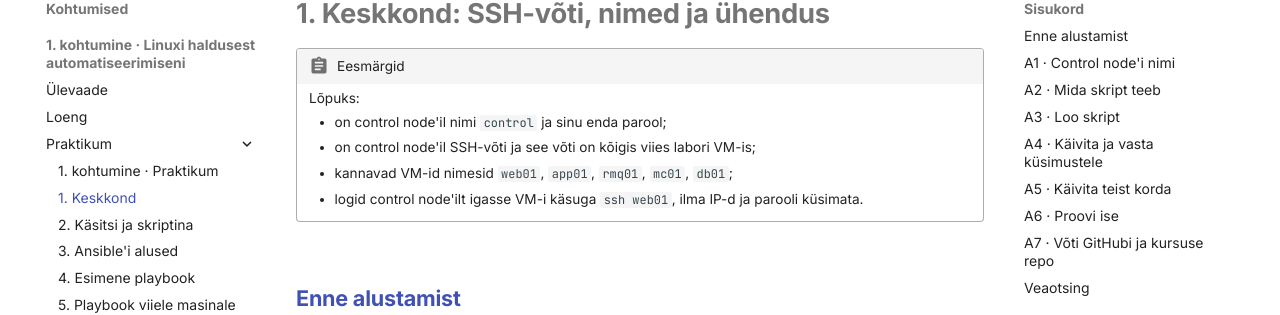
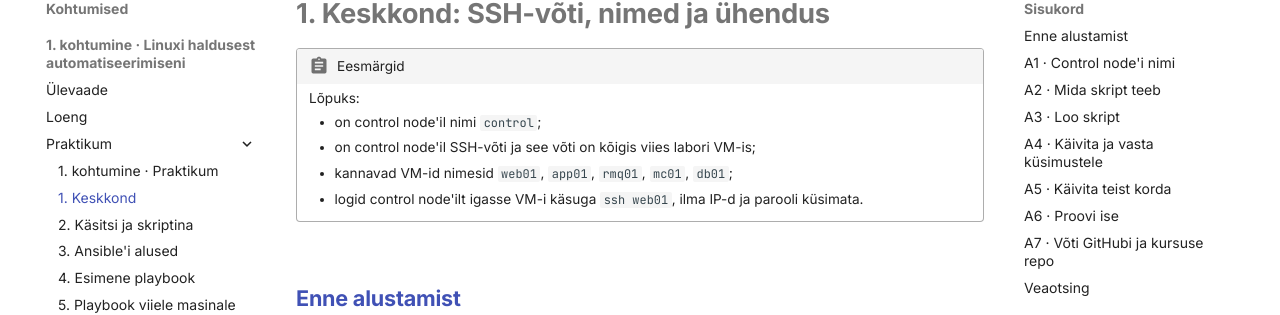
Before and after one commit to hkhk-tk/is1-automatiseerimine, an MkDocs documentation site: the page built from docs/k01/lab-1-keskkond.md, in a window 1280 px wide and 900 px high. Shown: the part 150-465 px from the top of the window. Built offline with MkDocs 1.6.1 and Material for MkDocs 9.7.7, drawn with Linux system fonts in a browser that asks for light colours; comment, search, counter and statistics services are not loaded.

Commit message:
Keskkond: ilma PowerShelli ja paroolivahetuseta, hostivõtmed Proxmoxi konsoolis

```diff
--- a/docs/k01/lab-1-keskkond.md
+++ b/docs/k01/lab-1-keskkond.md
@@ -11,7 +11,7 @@ tags:
 
     Lõpuks:
 
-    - on control node'il nimi `control` ja sinu enda parool;
+    - on control node'il nimi `control`;
     - on control node'il SSH-võti ja see võti on kõigis viies labori VM-is;
     - kannavad VM-id nimesid `web01`, `app01`, `rmq01`, `mc01`, `db01`;
     - logid control node'ilt igasse VM-i käsuga `ssh web01`, ilma IP-d ja parooli küsimata.
```
